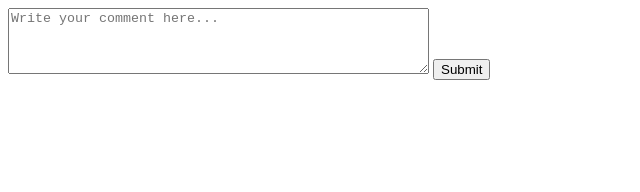
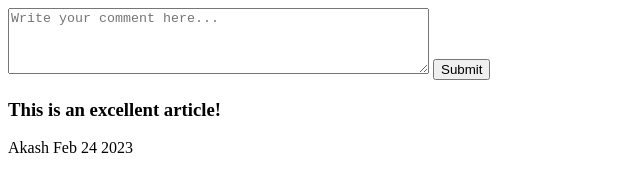
Before and after one commit to acciojob/user-friendly-comments-kaustavsarkar14, a website: page main.html in a window 1280 px wide. Shown: the whole page, without its empty margins (0-640 px from the left). Drawn offline with Linux system fonts and the light colour scheme.

Commit message:
created a submission

```diff
--- a/main.html
+++ b/main.html
@@ -12,7 +12,8 @@
 	<button>Submit</button>
 	<div class="comments-container" >
 		<div class=comment >
-
+			<h3>This is an excellent article!</h3>
+			<p>Akash Feb 24 2023</p>
 		</div>
 	</div>
     <script type="text/javascript" src="./script.js">
```
